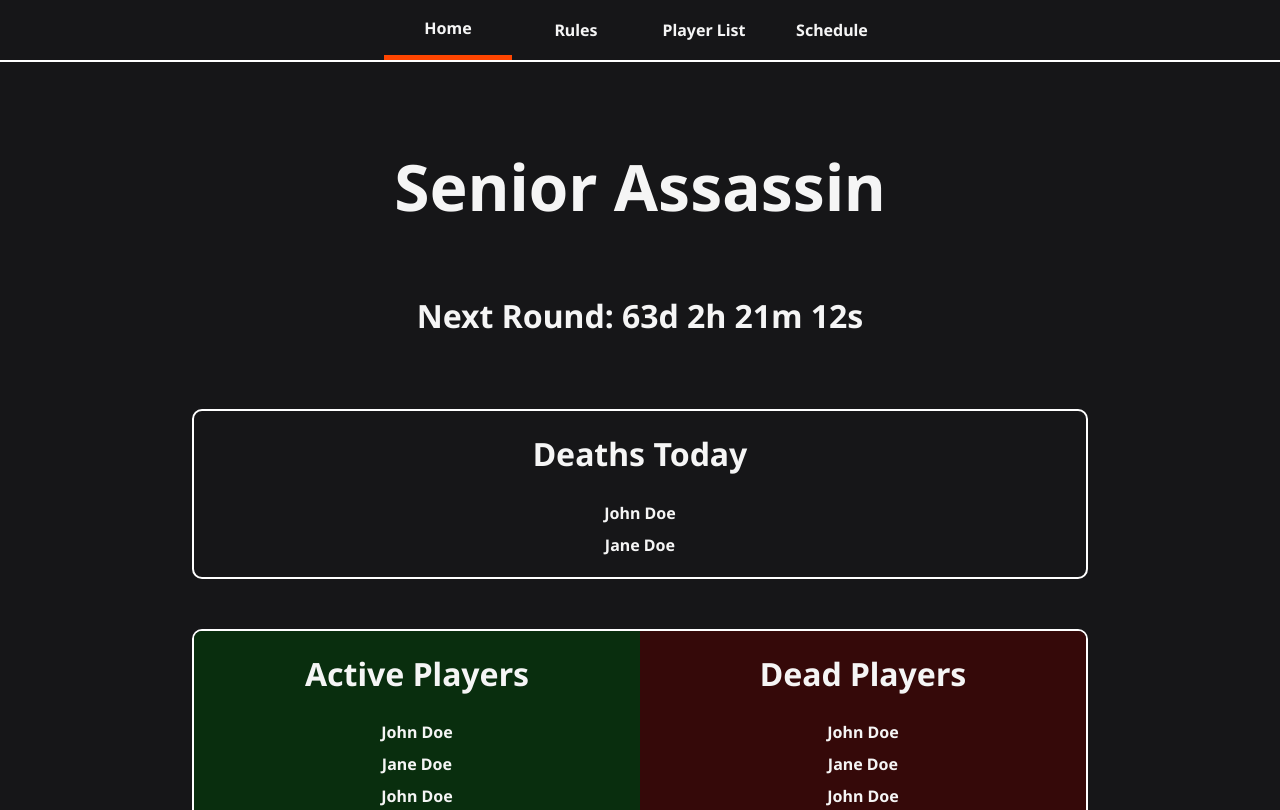
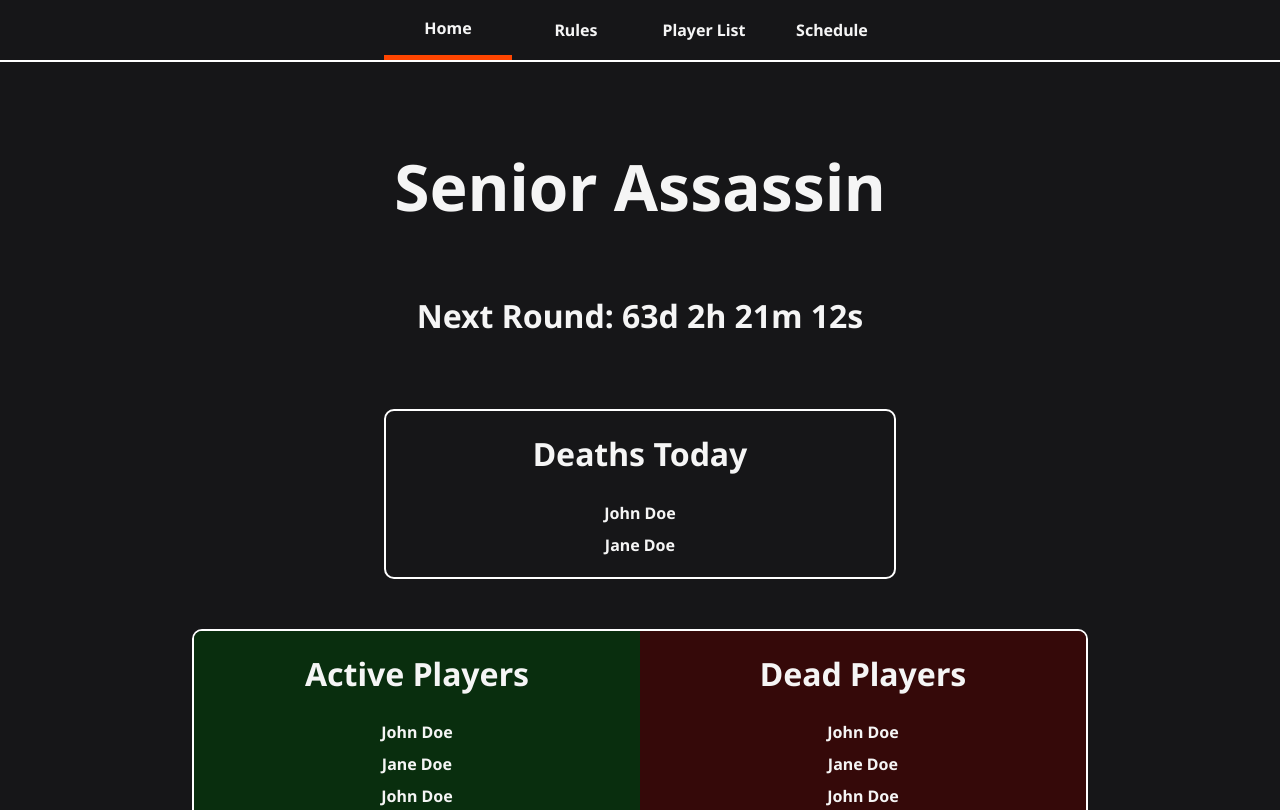
Before and after one commit to tomyyyD/SeniorAssassinWebsite, a plain HTML site: page index.html in a window 1280 px wide. Shown: the top 810 px of the page. Drawn offline with Linux system fonts and the light colour scheme.

Commit message:
Update index.html

```diff
--- a/index.html
+++ b/index.html
@@ -23,8 +23,8 @@
     <h1 class="title">Senior Assassin</h1>
     <h1 id="timer">Next Round: 00d 00h 00m 00s</h1>
 
-    <div class="playerContainer">
-        <div class="playerBlock single">
+    <div class="playerContainer single">
+        <div class="playerBlock">
             <h1>Deaths Today</h1>
             <ul class="playerList">
                 <li>John Doe</li>
```
